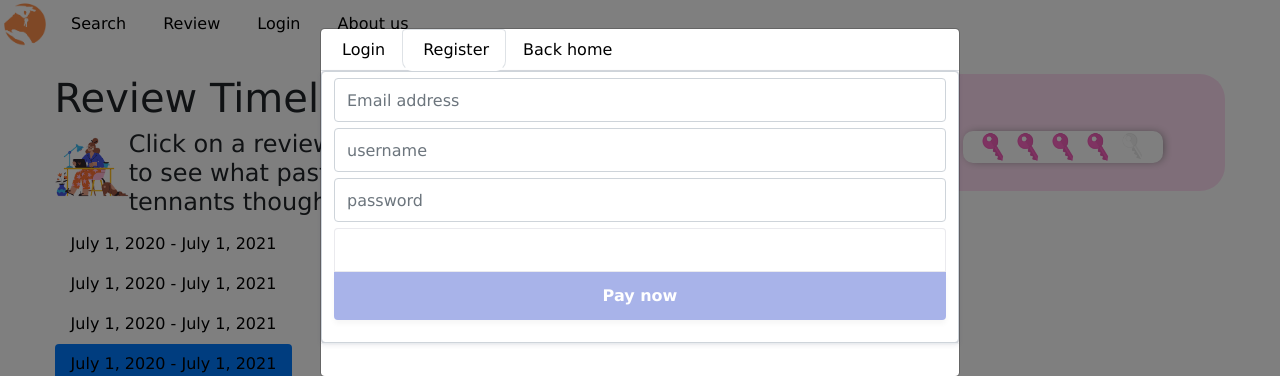
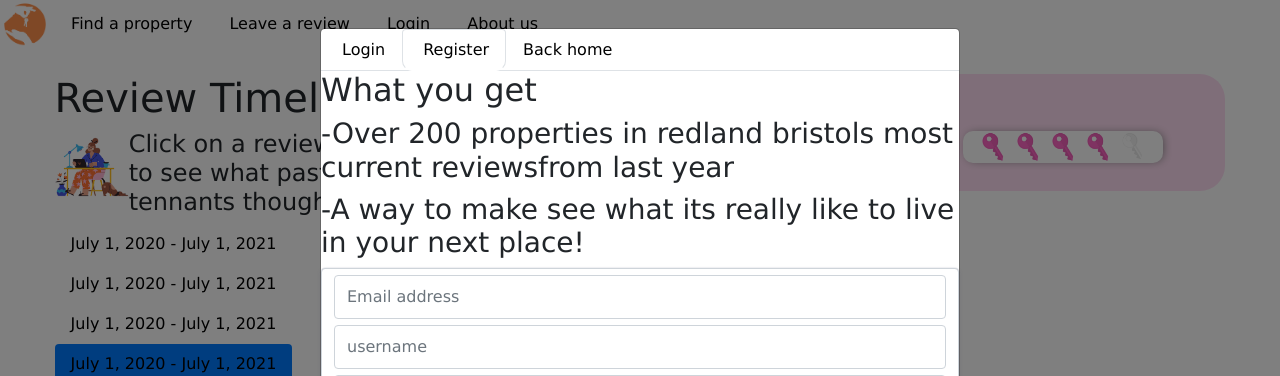
Before and after one commit to ozkilim/gauRENTeedV2, a Django app: page /beta/reasult/6644dd53-0e50-4ebe-88d1-c220125a9f1b/ in a window 1280 px wide. Shown: the top 376 px of the page. Run offline with Django 3.2, Linux system fonts and the light colour scheme; data comes from the database, SQL or seed files in the repository; some libraries are stand-ins or nearby versions.

Commit message:
v2update

```diff
--- a/templates/base.html
+++ b/templates/base.html
@@ -40,10 +40,10 @@
                 <img class="logo" src={% static "images/landing/logo.png" %} />
             </a>
                 <h6 class="nav-item">
-                    <a class="nav-link" href="{% url 'landing' %}">Search</a>
+                    <a class="nav-link" href="{% url 'landing' %}">Find a property</a>
                 </h6>
                 <h6 class="nav-item">
-                    <a class="nav-link" href="{% url 'review' %}">Review</a>
+                    <a class="nav-link" href="https://docs.google.com/forms/d/e/1FAIpQLSfEMVLlGoX0YkhiqItTKH_xA2Cqj0jH4XVqLFE_duOY_C3bXA/viewform">Leave a review</a>
                 </h6>
 
                 <!-- <h6 class="nav-item">
--- a/templates/landing.html
+++ b/templates/landing.html
@@ -11,13 +11,13 @@
 <div class="landingback">
 <div class="row" >
   <div class="col-12">
-        <h1 class ="landingTitle">guaRENTeed</h1>
+        <h1 class ="landingTitle">See what living your new home is going to be like</h1>
     <br>
     <img class="u83_img" src={% static "images/landing/try2.jpg" %} />
 
     <br>
     <br>
-    <h2>See what <span class='boldLiving'>living</span> in your new home is going to be like.</h2>
+    <h2>Search for a property you want to read a review of</h2>
 <br>
             <!-- <h4 class="card-title">Find it!</h4> -->
             <form action={% url 'landing' %} method="post" id="rearchForm">{% csrf_token %}
--- a/templates/tempReasult.html
+++ b/templates/tempReasult.html
@@ -185,18 +185,14 @@ button:disabled {
                     <strong>username or password not correct</strong>
                 </div>
                 {% endif %}
-              <div class="modal-footer">
-                <div class="options text-center text-md-right mt-1">
-                  <p>Forgot <a href="#" class="blue-text">Password?</a></p>
-                </div>
-              </div>
+
             </div>
         </div>
 
-
-
             <div class="tab-pane fade" id="panel8" role="tabpanel">
-
+                <h2>What you get</h2>
+                <h3>-Over 200 properties in redland bristols most current reviewsfrom last year</h3>
+                <h3>-A way to make see what its really like to live in  your next place!</h3>
 
               <form id="payment-form" class="form-control">{% csrf_token %}
                 <input name = "email" type="text" id="email" placeholder="Email address" class="form-control"/>
@@ -206,7 +202,7 @@ button:disabled {
                 <div id="card-element"></div>
                 <button id="submit">
                   <div class="spinner hidden" id="spinner"></div>
-                  <span id="button-text">Pay now</span>
+                  <span id="button-text">Unlock all the reviews</span>
                 </button>
                 <p id="card-error" role="alert"></p>
                 <p class="result-message hidden">
```
Also changed, not shown: templates/registration/login.html (+6 -6 lines).
